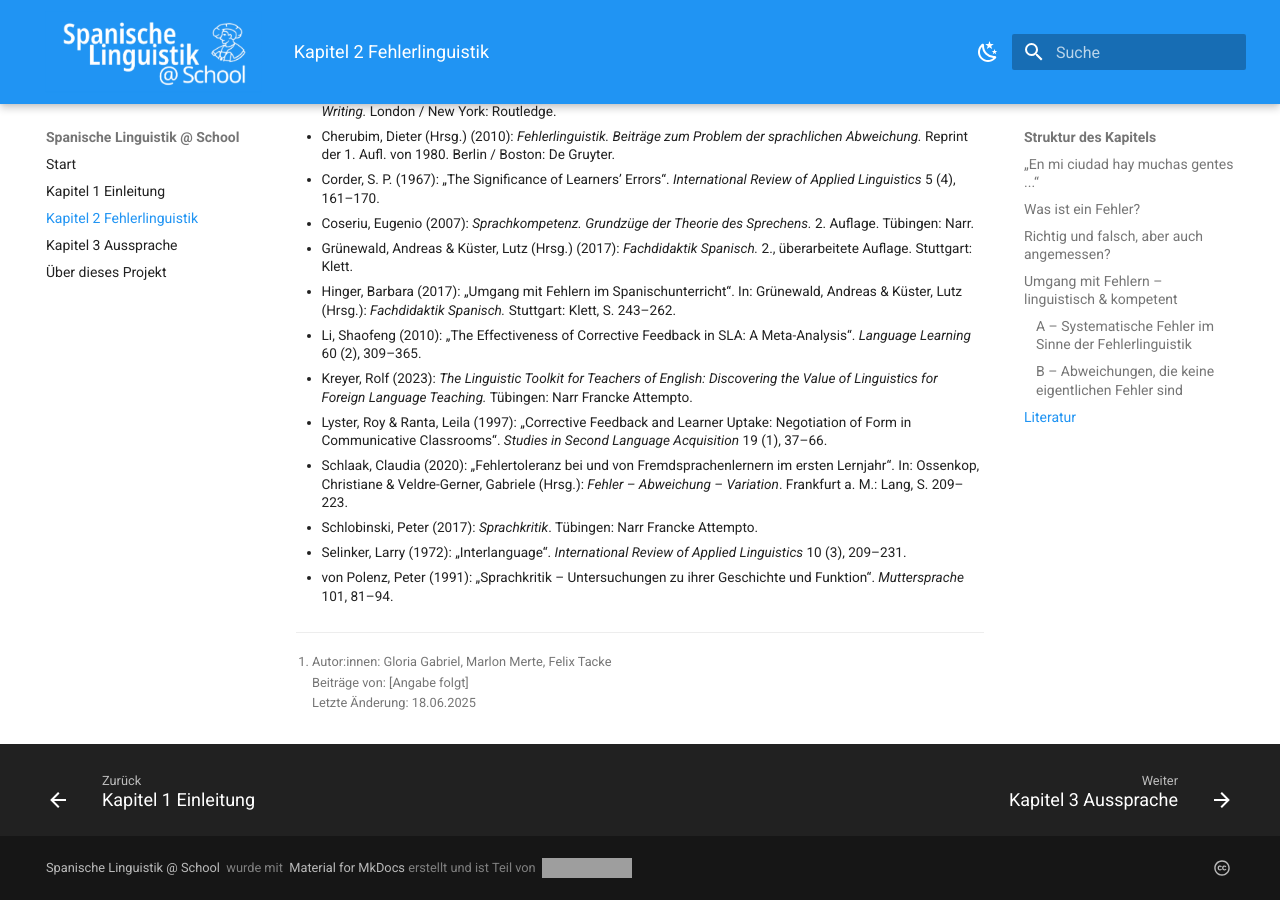
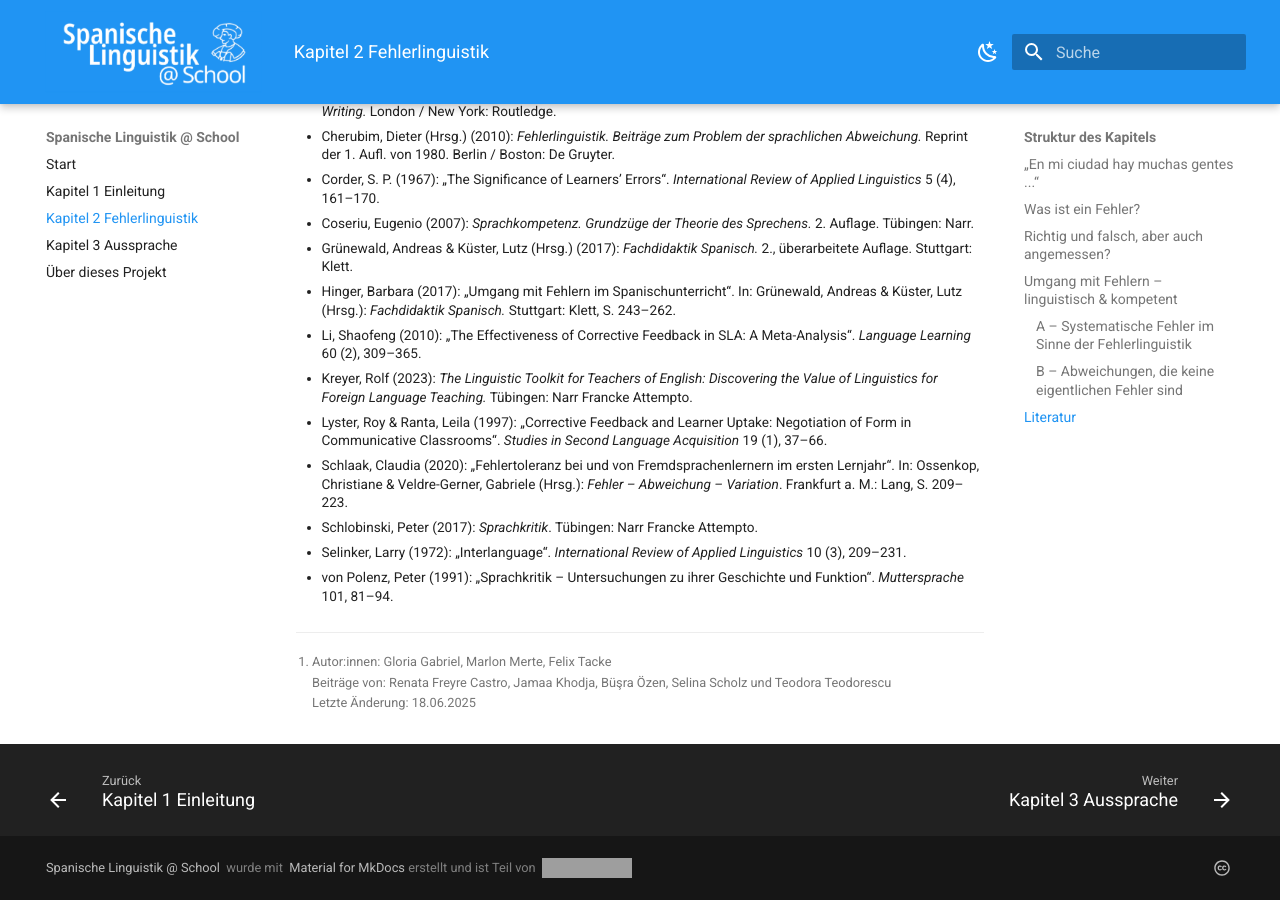
Before and after one commit to FTacke/spanisch-toolkit, an MkDocs documentation site: the page built from docs/fehlerlinguistik/fehlerlinguistik.md, in a window 1280 px wide and 900 px high, scrolled down 6376 px. Built offline with MkDocs 1.6.1 and Material for MkDocs 9.7.7, drawn with Linux system fonts in a browser that asks for light colours; grey boxes are pictures that could not be loaded.

Commit message:
Beiträgernamen ergänzt

```diff
--- a/docs/fehlerlinguistik/fehlerlinguistik.md
+++ b/docs/fehlerlinguistik/fehlerlinguistik.md
@@ -155,5 +155,5 @@ Natürlich bleibt es eine Frage der Situation: Manchmal ist eine direkte Korrekt
 </div>
 
 [^*]: Autor:innen: Gloria Gabriel, Marlon Merte, Felix Tacke
-      Beiträge von: [Angabe folgt]
+      Beiträge von: Renata Freyre Castro, Jamaa Khodja, Büşra Özen, Selina Scholz und Teodora Teodorescu
       Letzte Änderung: 18.06.2025
```
